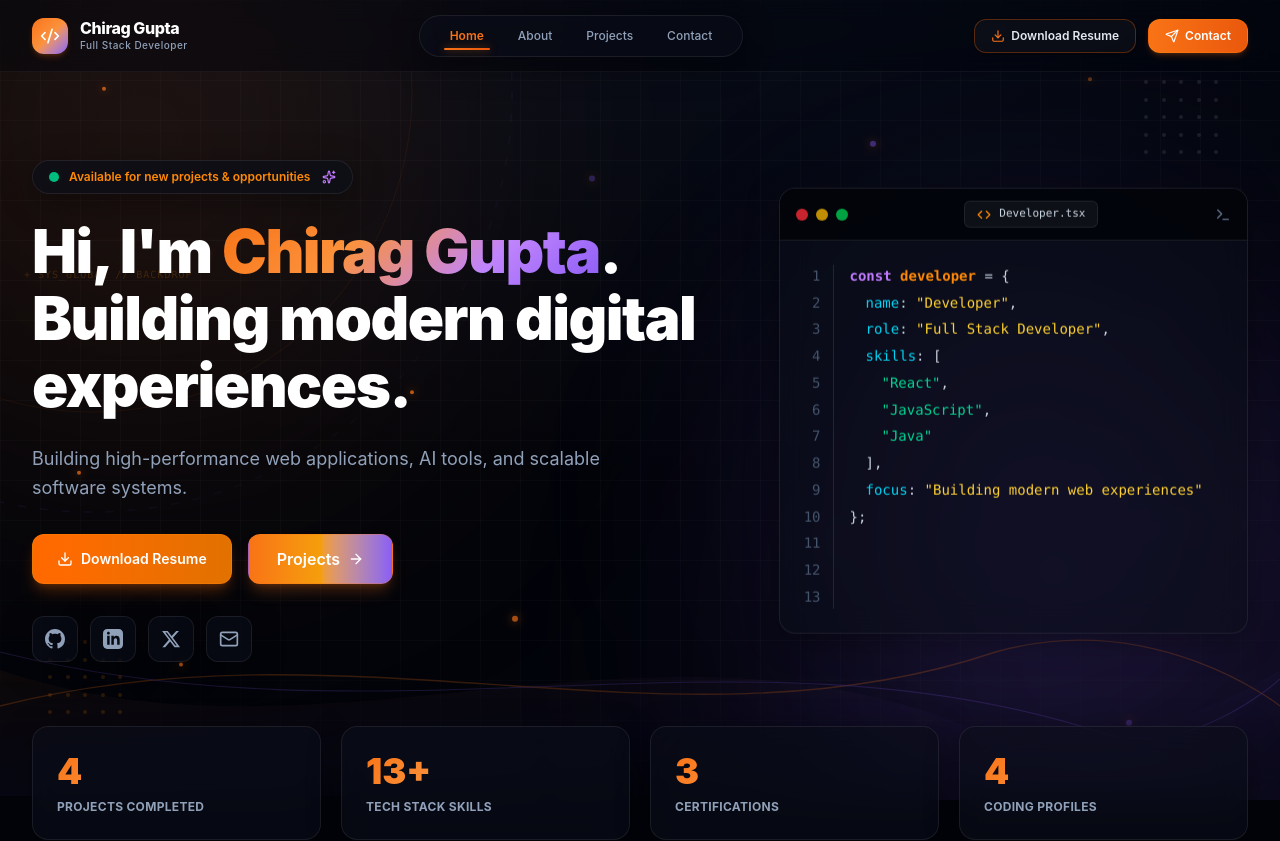
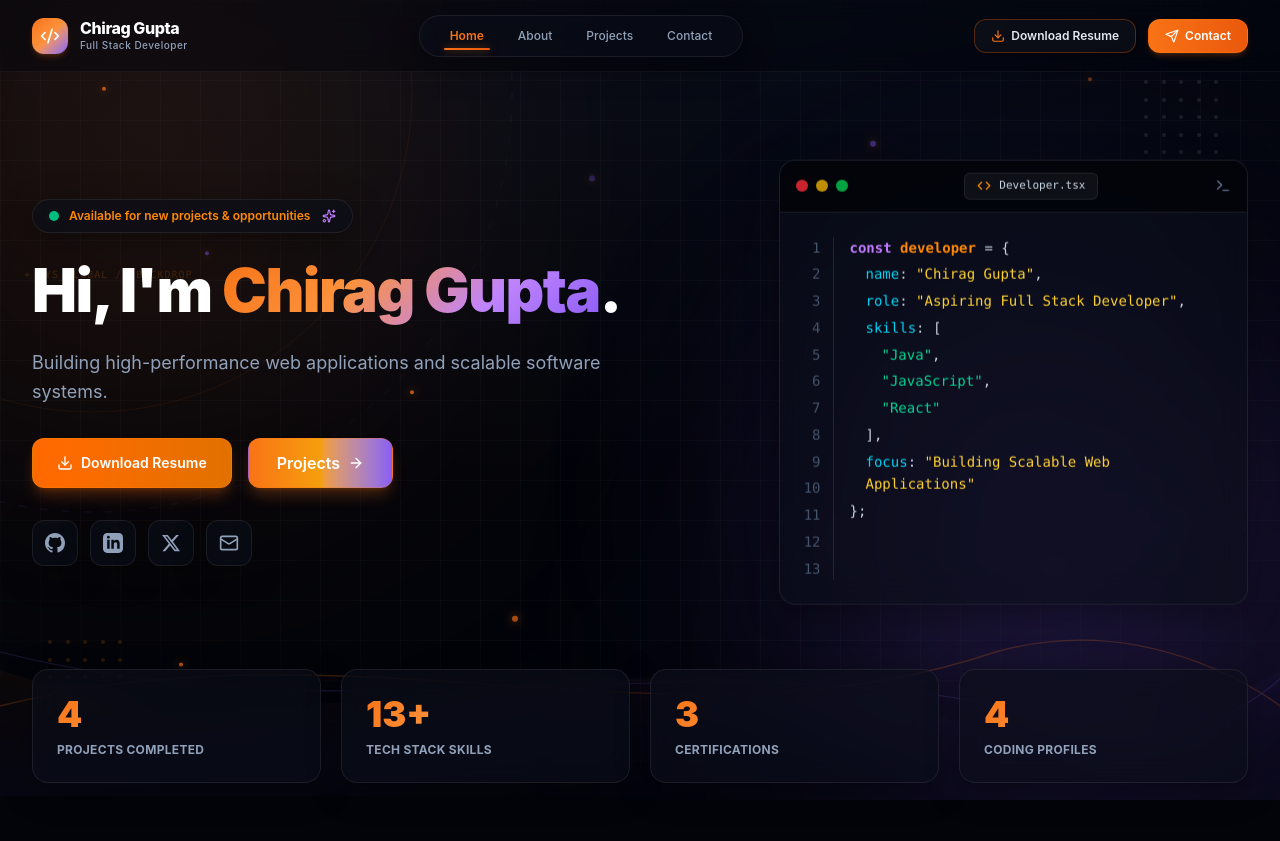
Before and after one commit to chirag-g210/portfolio-cg210, a React (Vite) app: page / in a window 1280 px wide. Shown: the top 841 px of the page. Built offline with nearby package versions, Linux system fonts and the light colour scheme.

Commit message:
Update Developer card information

```diff
--- a/src/components/sections/Hero.tsx
+++ b/src/components/sections/Hero.tsx
@@ -33,7 +33,6 @@ export const Hero: React.FC = () => {
             <ScrollReveal variant="slideUp" delay={0.2}>
               <h1 className="text-4xl sm:text-5xl lg:text-6xl font-black tracking-tight text-white leading-[1.12]">
                 Hi, I'm <span className="gradient-text-orange-purple">{PERSONAL_INFO.name}</span>.
-                <br className="hidden sm:inline" /> Building modern digital experiences.
               </h1>
             </ScrollReveal>
 
@@ -131,30 +130,30 @@ export const Hero: React.FC = () => {
                       </div>
                       <div className="pl-4">
                         <span className="text-cyan-400">name</span>:{' '}
-                        <span className="text-amber-300">"Developer"</span>,
+                        <span className="text-amber-300">"Chirag Gupta"</span>,
                       </div>
                       <div className="pl-4">
                         <span className="text-cyan-400">role</span>:{' '}
-                        <span className="text-amber-300">"Full Stack Developer"</span>,
+                        <span className="text-amber-300">"Aspiring Full Stack Developer"</span>,
                       </div>
                       <div className="pl-4">
                         <span className="text-cyan-400">skills</span>: [
                       </div>
                       <div className="pl-8">
-                        <span className="text-emerald-400">"React"</span>,
+                        <span className="text-emerald-400">"Java"</span>,
                       </div>
                       <div className="pl-8">
                         <span className="text-emerald-400">"JavaScript"</span>,
                       </div>
                       <div className="pl-8">
-                        <span className="text-emerald-400">"Java"</span>
+                        <span className="text-emerald-400">"React"</span>
                       </div>
                       <div className="pl-4">
                         ],
                       </div>
                       <div className="pl-4">
                         <span className="text-cyan-400">focus</span>:{' '}
-                        <span className="text-amber-300">"Building modern web experiences"</span>
+                        <span className="text-amber-300">"Building Scalable Web Applications"</span>
                       </div>
                       <div>&#125;;</div>
                     </div>
--- a/src/lib/constants.ts
+++ b/src/lib/constants.ts
@@ -1,7 +1,7 @@
 export const PERSONAL_INFO = {
   name: "Chirag Gupta",
   title: "Full Stack Developer & AI Enthusiast",
-  subtitle: "Building high-performance web applications, AI tools, and scalable software systems.",
+  subtitle: "Building high-performance web applications and scalable software systems.",
   bio: "Passionate developer focused on building modern web applications, intelligent systems, and intuitive user experiences. Specialized in React, TypeScript, Node.js, and cutting-edge web technologies.",
   location: "New Delhi, India",
   email: "chirag.gupta@example.com",
```
